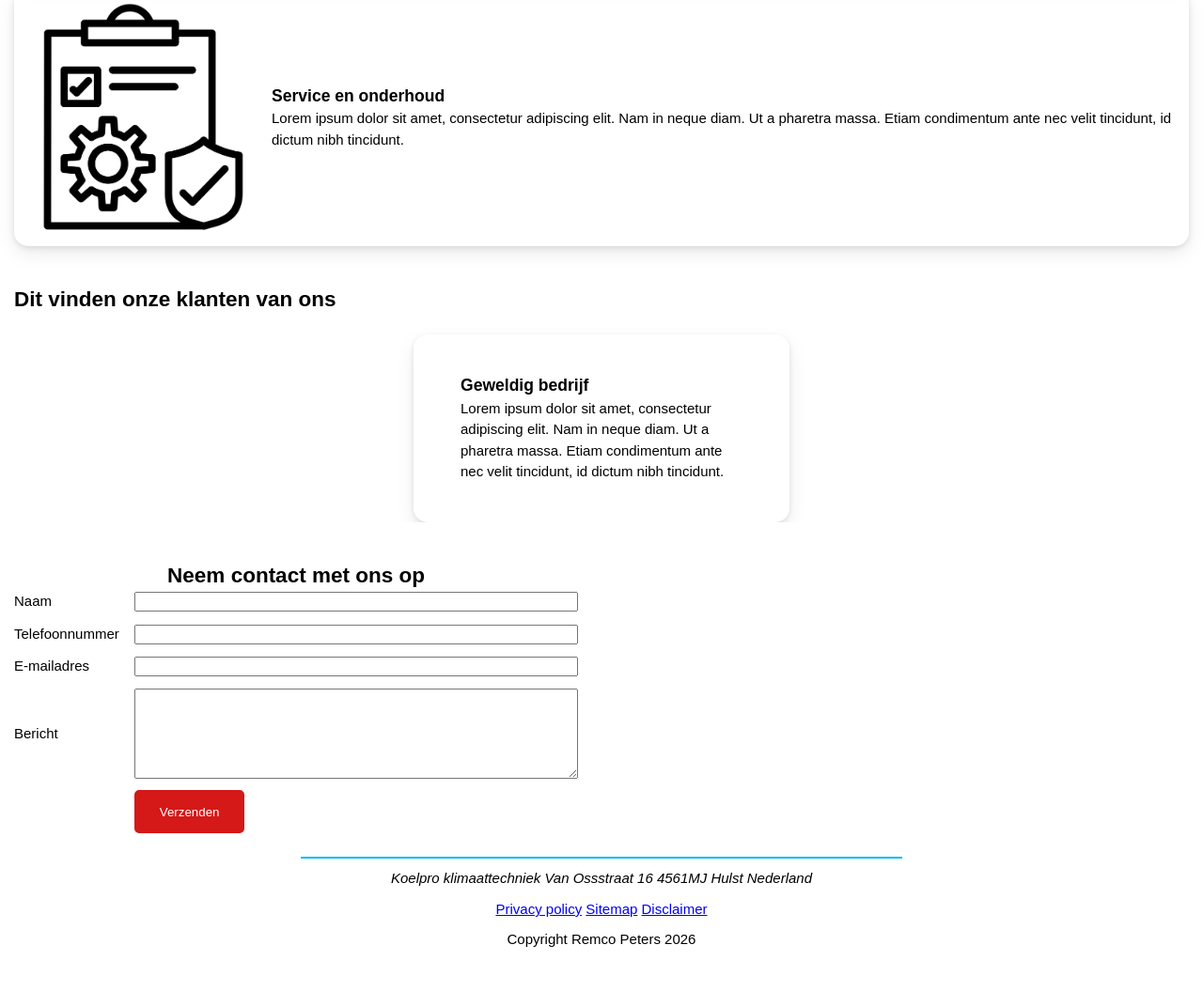
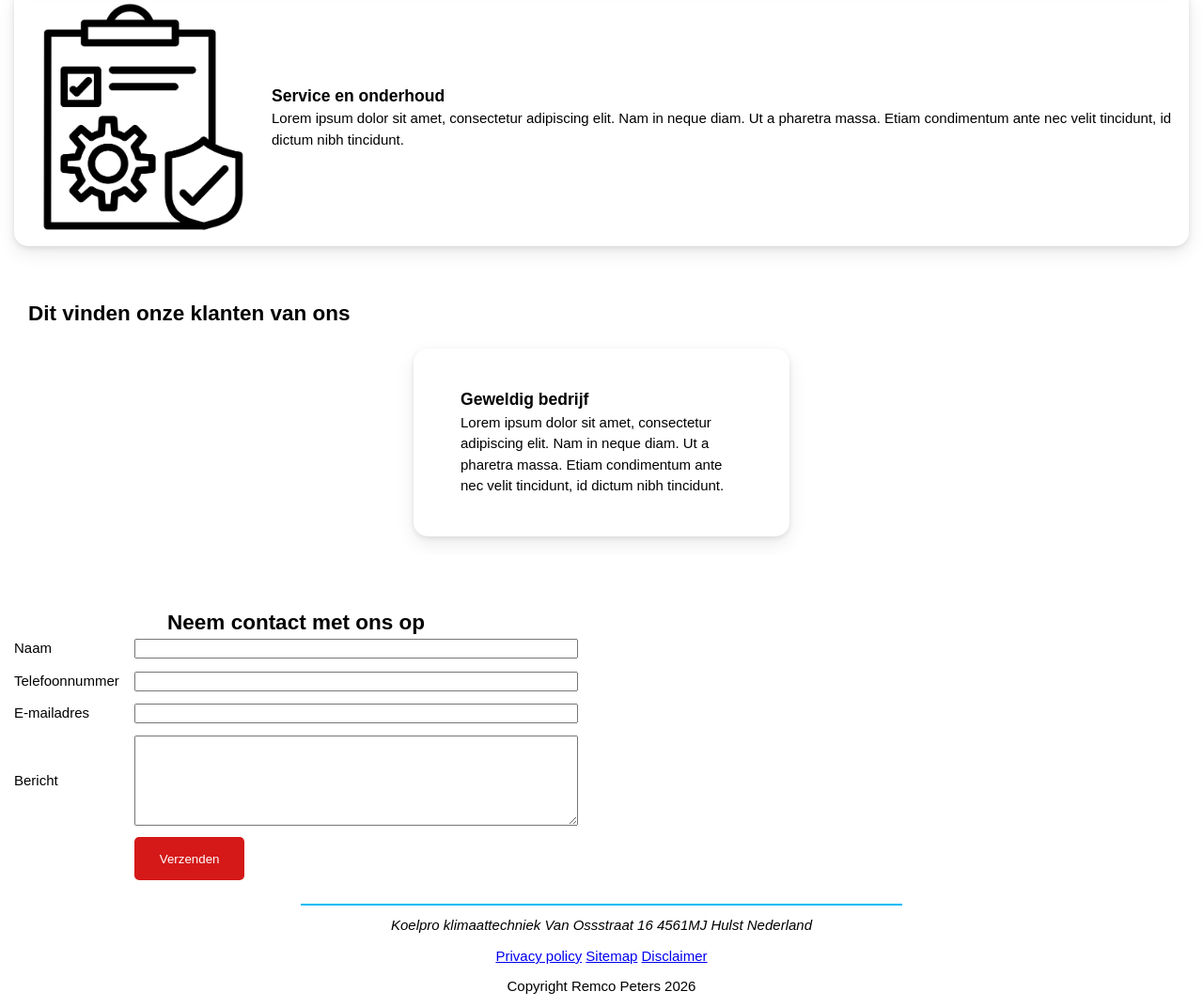
Before and after one commit to remcop1989/koelpro-website, a plain HTML site: page index.html in a window 1280 px wide. Shown: the part 2559-3631 px from the top of the page at 94% size. Before the commit the page ends 3581 px from the top, so only its background shows below. Drawn offline with Linux system fonts and the light colour scheme.

Commit message:
more padding  below review cards

```diff
--- a/styles.css
+++ b/styles.css
@@ -283,6 +283,7 @@ main {
     /* background-color: var(--color-primary-blue); */
     background-color: var(--color-primary-white);
     /* width: 100vw; */
+    margin: 15px;
 }
 
 .reviews__cards {
@@ -296,7 +297,7 @@ main {
     padding-block: 10px;         /* voorkomt afgeknipte box-shadow */
     /* verwijder max-width en margin-inline uit mijn vorige voorstel */
     scrollbar-width: none;
-    padding-bottom: 0px;
+    padding-bottom: 20px;
     scroll-marker-group: after;
 }
 
```
